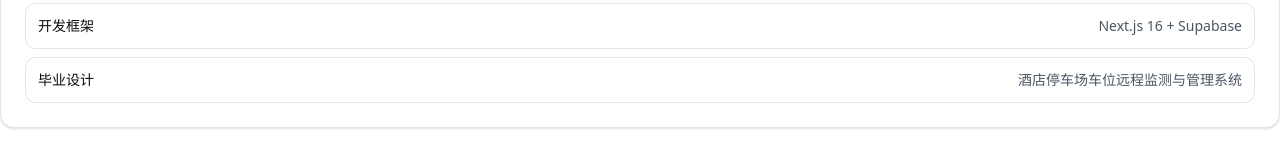
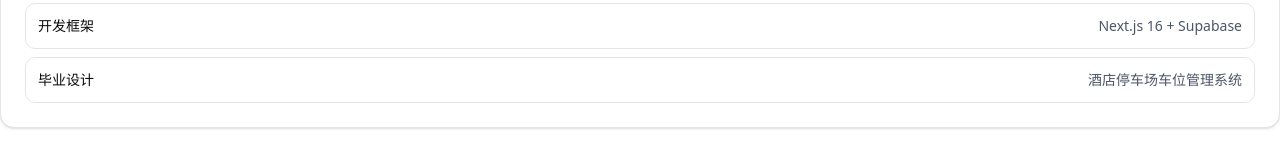
Before and after one commit to henrrysmith555/parking2, a Next.js app: page /settings in a window 1280 px wide. Shown: the part 638-797 px from the top of the page. Built offline with nearby package versions, Linux system fonts and the light colour scheme.

Commit message:
Update page.tsx

```diff
--- a/src/app/settings/page.tsx
+++ b/src/app/settings/page.tsx
@@ -53,7 +53,7 @@ export default function SettingsPage() {
           </div>
           <div className="flex items-center justify-between rounded-lg border p-3">
             <span className="text-sm font-medium">毕业设计</span>
-            <span className="text-sm text-gray-600">酒店停车场车位远程监测与管理系统</span>
+            <span className="text-sm text-gray-600">酒店停车场车位管理系统</span>
           </div>
         </CardContent>
       </Card>
```
